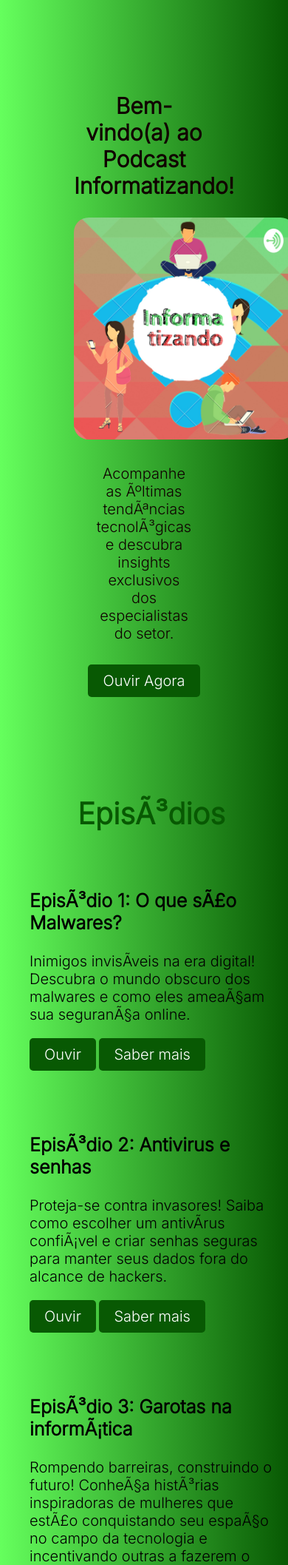
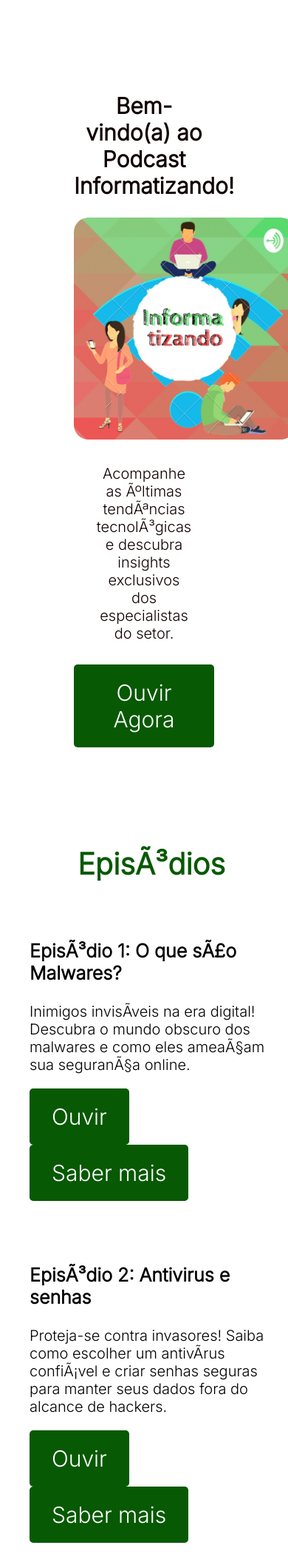
Before and after one commit to ProdigyCoderMendes/Projeto-RPP-IFRN-Extensao-Podcast-Informatizando, a PHP site: page / in a window 390 px wide; the page is wider, and only the part inside the window is pictured. Shown: the part 181-2296 px from the top of that part at 74% size. Run offline with PHP 8.4, Linux system fonts and the light colour scheme.

Commit message:
mudando background

```diff
--- a/index.html
+++ b/index.html
@@ -130,8 +130,8 @@
     </section>
 
     <footer>
-      <p>&copy; 2023 Podcast Informatizando. Todos os direitos reservados.</p>
-      <p> &copy; Feito por <a href="https://www.instagram.com/mendss.g/" target="_blank">Gabriel Mendes</a></p>
+      <p>&copy; 2023 Podcast Informatizando. Todos os direitos reservados. </p>
+      <p>&copy; Feito por <a href="https://www.instagram.com/mendss.g/" target="_blank">Gabriel Mendes</a></p>
     </footer>
   </body>
 </html>
--- a/style-episodes.css
+++ b/style-episodes.css
@@ -4,7 +4,6 @@
     font-family: 'Inter', sans-serif;
     margin: 0;
     padding: 0;
-    background: linear-gradient(to right, #65ff5d, #085903);
 }
 
 header {
--- a/style.css
+++ b/style.css
@@ -4,7 +4,6 @@
     font-family: 'Inter', sans-serif;
     margin: 0;
     padding: 0;
-    background: linear-gradient(to right, #65ff5d, #085903);
 }
 
 header {
@@ -118,3 +117,13 @@
 p{
     font-weight: 300;
 }
+
+@media screen and (max-width: 768px) {
+    .button{
+    padding: 20px 30px;
+    text-decoration: none;
+    font-size: 30px;
+    border-radius: 5px;
+    }
+
+}
```
